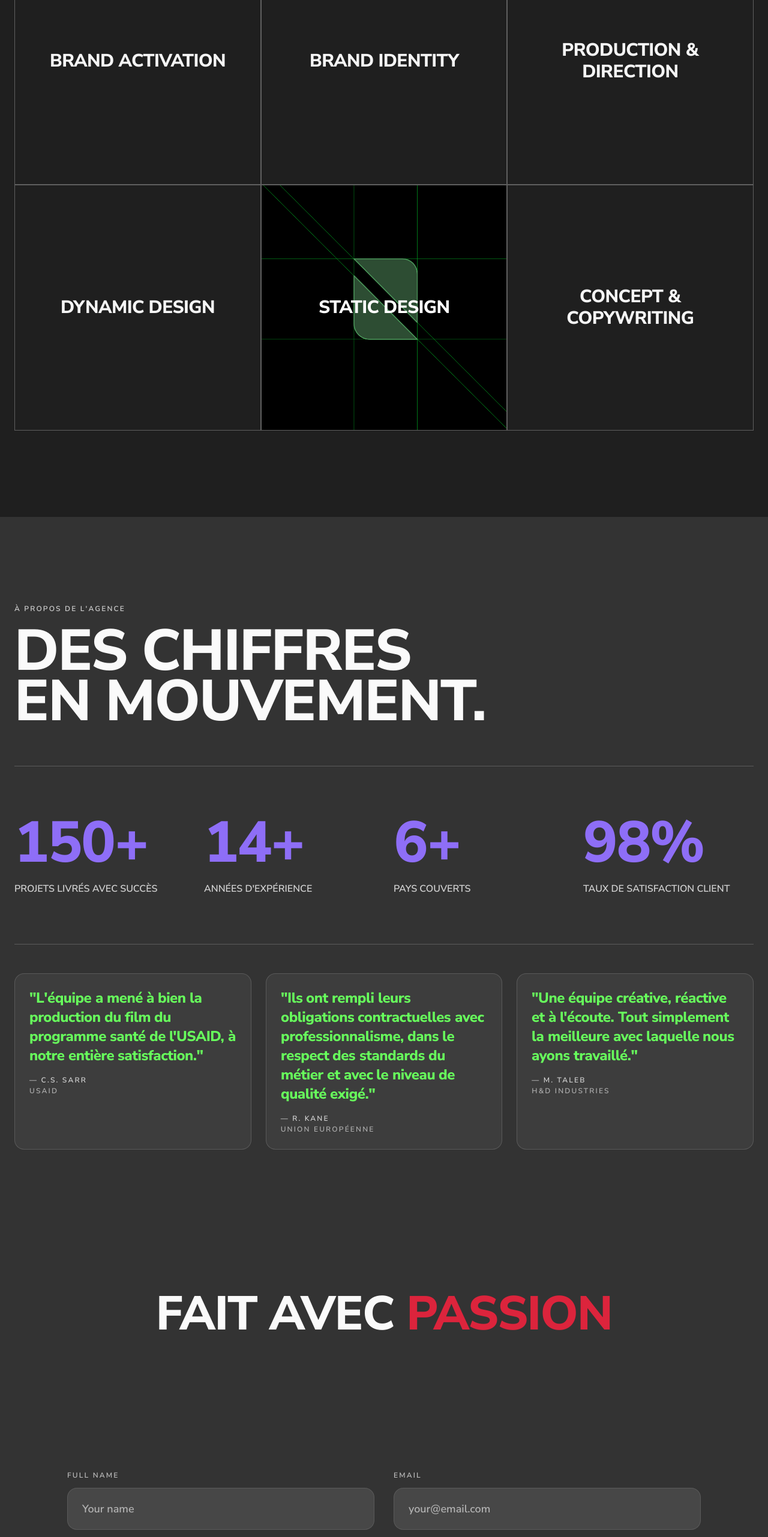
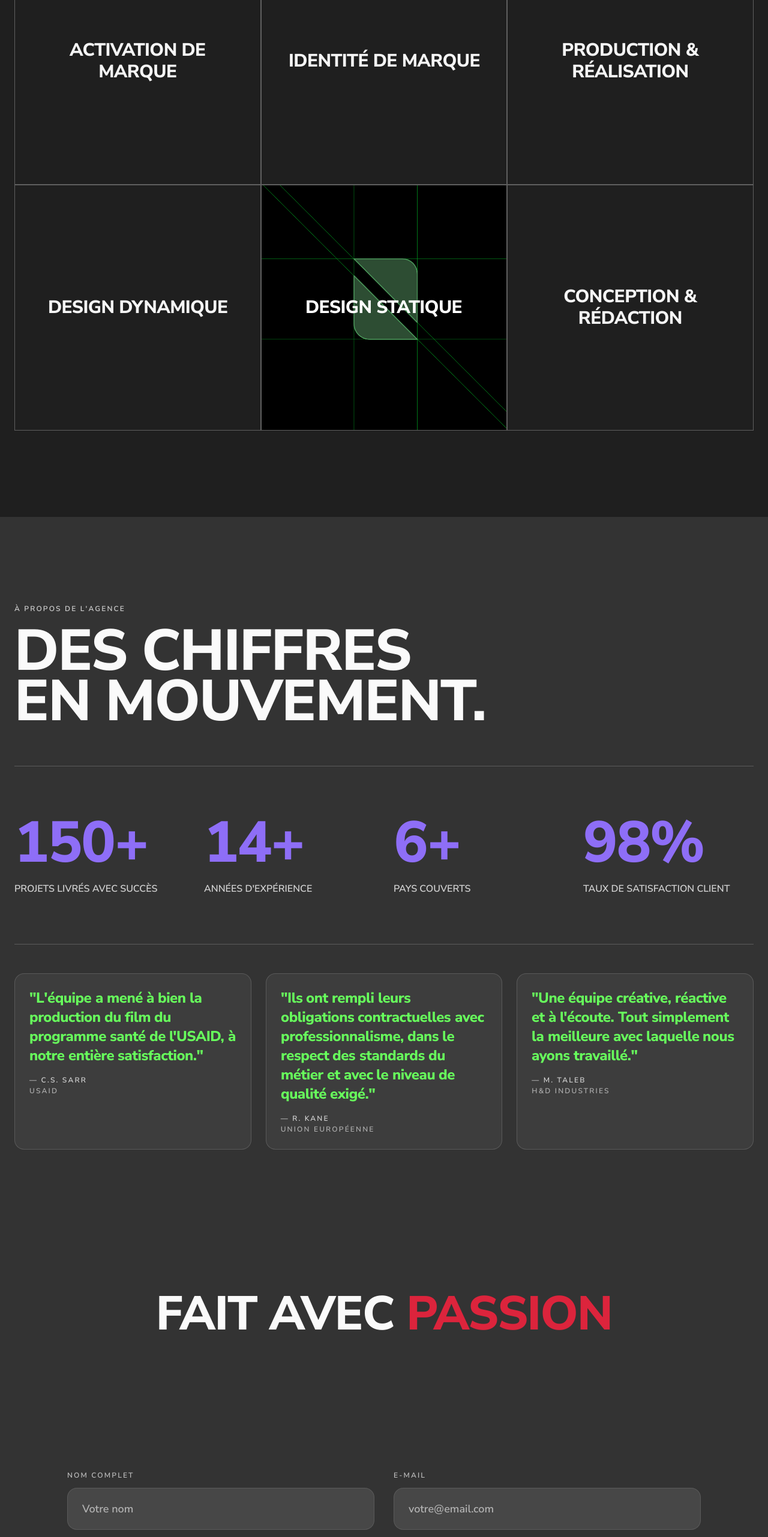
Before and after one commit to ndourmotion-art/methodes-clever, a React (Vite) app: page / in a window 1280 px wide. Shown: the part 6440-9003 px from the top of the page at 60% size. Built offline with nearby package versions, Linux system fonts and the light colour scheme; the HTML template or start-up script is replaced by a standard one.

Commit message:
Changes
Co-authored-by: ndourmotion-art <277729954+ndourmotion-art@users.noreply.github.com>

```diff
--- a/src/components/clever/ContactBanner.tsx
+++ b/src/components/clever/ContactBanner.tsx
@@ -6,7 +6,7 @@ export const ContactBanner = () => {
       <div className="mx-auto max-w-[1600px] px-6 lg:px-10">
         <img
           src={banniere4Asset.url}
-          alt="The FABRIQUE — Be impactful with us"
+          alt="The FABRIQUE — Ayez de l'impact avec nous"
           className="w-full h-auto rounded-2xl"
           loading="lazy"
         />
--- a/src/components/clever/ContactCTA.tsx
+++ b/src/components/clever/ContactCTA.tsx
@@ -20,35 +20,35 @@ export const ContactCTA = () => {
         >
           <div className="grid md:grid-cols-2 gap-8">
             <div>
-              <label htmlFor="name" className={labelClass}>Full name</label>
-              <input id="name" type="text" placeholder="Your name" maxLength={100} className={inputClass} />
+              <label htmlFor="name" className={labelClass}>Nom complet</label>
+              <input id="name" type="text" placeholder="Votre nom" maxLength={100} className={inputClass} />
             </div>
             <div>
-              <label htmlFor="email" className={labelClass}>Email</label>
-              <input id="email" type="email" placeholder="your@email.com" maxLength={255} className={inputClass} />
+              <label htmlFor="email" className={labelClass}>E-mail</label>
+              <input id="email" type="email" placeholder="votre@email.com" maxLength={255} className={inputClass} />
             </div>
           </div>
 
           <div>
-            <label htmlFor="company" className={labelClass}>Company</label>
-            <input id="company" type="text" placeholder="Your company name" maxLength={150} className={inputClass} />
+            <label htmlFor="company" className={labelClass}>Entreprise</label>
+            <input id="company" type="text" placeholder="Nom de votre entreprise" maxLength={150} className={inputClass} />
           </div>
 
           <div>
-            <label htmlFor="service" className={labelClass}>Desired service</label>
+            <label htmlFor="service" className={labelClass}>Service souhaité</label>
             <div className="relative">
               <select
                 id="service"
                 defaultValue=""
                 className={`${inputClass} appearance-none pr-12 font-medium`}
               >
-                <option value="" disabled>Choose a service</option>
-                <option value="activation">Brand activation</option>
-                <option value="branding">Brand identity</option>
-                <option value="production">Production & Direction</option>
-                <option value="design-dynamique">Dynamic design</option>
-                <option value="design-statique">Static design</option>
-                <option value="conception">Concept & Copywriting</option>
+                <option value="" disabled>Choisissez un service</option>
+                <option value="activation">Activation de marque</option>
+                <option value="branding">Identité de marque</option>
+                <option value="production">Production & Réalisation</option>
+                <option value="design-dynamique">Design dynamique</option>
+                <option value="design-statique">Design statique</option>
+                <option value="conception">Conception & Rédaction</option>
               </select>
               <span className="pointer-events-none absolute right-5 top-1/2 -translate-y-1/2 font-semibold text-foreground/80">▾</span>
             </div>
@@ -61,7 +61,7 @@ export const ContactCTA = () => {
                 id="message"
                 rows={6}
                 maxLength={1000}
-                placeholder="Describe your project in a few lines…"
+                placeholder="Décrivez votre projet en quelques lignes…"
                 className={`${inputClass} resize-none`}
               />
               <button
@@ -71,10 +71,10 @@ export const ContactCTA = () => {
               >
                 <Paperclip className="h-7 w-7 text-foreground/70" />
                 <span className="eyebrow leading-tight">
-                  Attach<br />a file<br />or brief
+                  Joindre<br />un fichier<br />ou un brief
                 </span>
                 <span className="text-xs font-semibold uppercase tracking-widest text-foreground/70">
-                  {fileName ?? "(Optional)"}
+                  {fileName ?? "(Optionnel)"}
                 </span>
                 <input
                   ref={fileInputRef}
@@ -89,14 +89,14 @@ export const ContactCTA = () => {
           <div className="pt-4">
             <button
               type="submit"
-              className="inline-flex items-center gap-3 rounded-full bg-foreground text-background px-9 py-5 text-lg font-semibold hover:bg-primary transition-colors"
+              className="inline-flex items-center gap-3 rounded-full bg-foreground text-background px-9 py-5 text-lg font-semibold hover:bg-accent hover:text-accent-foreground transition-colors"
             >
-              Send message <span aria-hidden>↗</span>
+              Envoyer le message <span aria-hidden>↗</span>
             </button>
           </div>
 
           <div className="pt-4 text-base md:text-lg font-semibold text-foreground flex flex-wrap items-center gap-x-6 gap-y-2">
-            <span className="text-lg md:text-xl">Send us an email</span>
+            <span className="text-lg md:text-xl">Écrivez-nous</span>
             <a href="mailto:hello@thefabrique.rw" className="text-lg md:text-xl font-bold text-foreground hover:text-primary transition-colors">
               hello@thefabrique.rw
             </a>
--- a/src/components/clever/GalleryCarousel.tsx
+++ b/src/components/clever/GalleryCarousel.tsx
@@ -51,7 +51,7 @@ export const GalleryCarousel = ({ images, title }: Props) => {
 
       <button
         type="button"
-        aria-label="Previous image"
+        aria-label="Image précédente"
         onClick={() => emblaApi?.scrollPrev()}
         className="absolute left-3 top-1/2 -translate-y-1/2 rounded-full bg-background/80 backdrop-blur border border-border p-3 hover:bg-background transition-colors"
       >
@@ -59,7 +59,7 @@ export const GalleryCarousel = ({ images, title }: Props) => {
       </button>
       <button
         type="button"
-        aria-label="Next image"
+        aria-label="Image suivante"
         onClick={() => emblaApi?.scrollNext()}
         className="absolute right-3 top-1/2 -translate-y-1/2 rounded-full bg-background/80 backdrop-blur border border-border p-3 hover:bg-background transition-colors"
       >
@@ -71,7 +71,7 @@ export const GalleryCarousel = ({ images, title }: Props) => {
           <button
             key={i}
             type="button"
-            aria-label={`Go to image ${i + 1}`}
+            aria-label={`Aller à l'image ${i + 1}`}
             onClick={() => emblaApi?.scrollTo(i)}
             className={`h-2 rounded-full transition-all ${
               i === selected ? "w-8 bg-foreground" : "w-2 bg-foreground/30 hover:bg-foreground/50"
--- a/src/components/clever/LogoMarquee.tsx
+++ b/src/components/clever/LogoMarquee.tsx
@@ -1,4 +1,4 @@
-const items = Array.from({ length: 12 }, () => "BE VISIBLE");
+const items = Array.from({ length: 12 }, () => "SOYEZ VISIBLE");
 
 export const LogoMarquee = () => {
   const row = [...items, ...items];
--- a/src/components/clever/Services.tsx
+++ b/src/components/clever/Services.tsx
@@ -8,12 +8,12 @@ const designDynamique = { url: "/media/design-dynamique.jpg" };
 const designStatique = { url: "/media/design-statique.jpg" };
 
 const services = [
-  { title: "BRAND ACTIVATION", image: activationMarque.url },
-  { title: "BRAND IDENTITY", image: brandingDeMarque.url },
-  { title: "PRODUCTION & DIRECTION", image: productionRealisation.url },
-  { title: "DYNAMIC DESIGN", image: designDynamique.url },
-  { title: "STATIC DESIGN", image: designStatique.url },
-  { title: "CONCEPT & COPYWRITING", image: conceptionRedaction.url },
+  { title: "ACTIVATION DE MARQUE", image: activationMarque.url },
+  { title: "IDENTITÉ DE MARQUE", image: brandingDeMarque.url },
+  { title: "PRODUCTION & RÉALISATION", image: productionRealisation.url },
+  { title: "DESIGN DYNAMIQUE", image: designDynamique.url },
+  { title: "DESIGN STATIQUE", image: designStatique.url },
+  { title: "CONCEPTION & RÉDACTION", image: conceptionRedaction.url },
 ];
 
 // Duration of a "light" cycle: slow fade in + hold + fade out.
--- a/src/components/clever/Toolbox.tsx
+++ b/src/components/clever/Toolbox.tsx
@@ -8,7 +8,7 @@ export const Toolbox = () => {
   return (
     <section className="py-20 md:py-28 border-y border-foreground/10 overflow-hidden">
       <div className="mx-auto max-w-[1400px] px-6 lg:px-10 mb-10">
-        <div className="eyebrow text-foreground/60">Our toolbox</div>
+        <div className="eyebrow text-foreground/60">Nos outils</div>
       </div>
       <div className="flex items-center gap-12 whitespace-nowrap animate-marquee-fast will-change-transform">
         {row.map((t, i) => (
```
